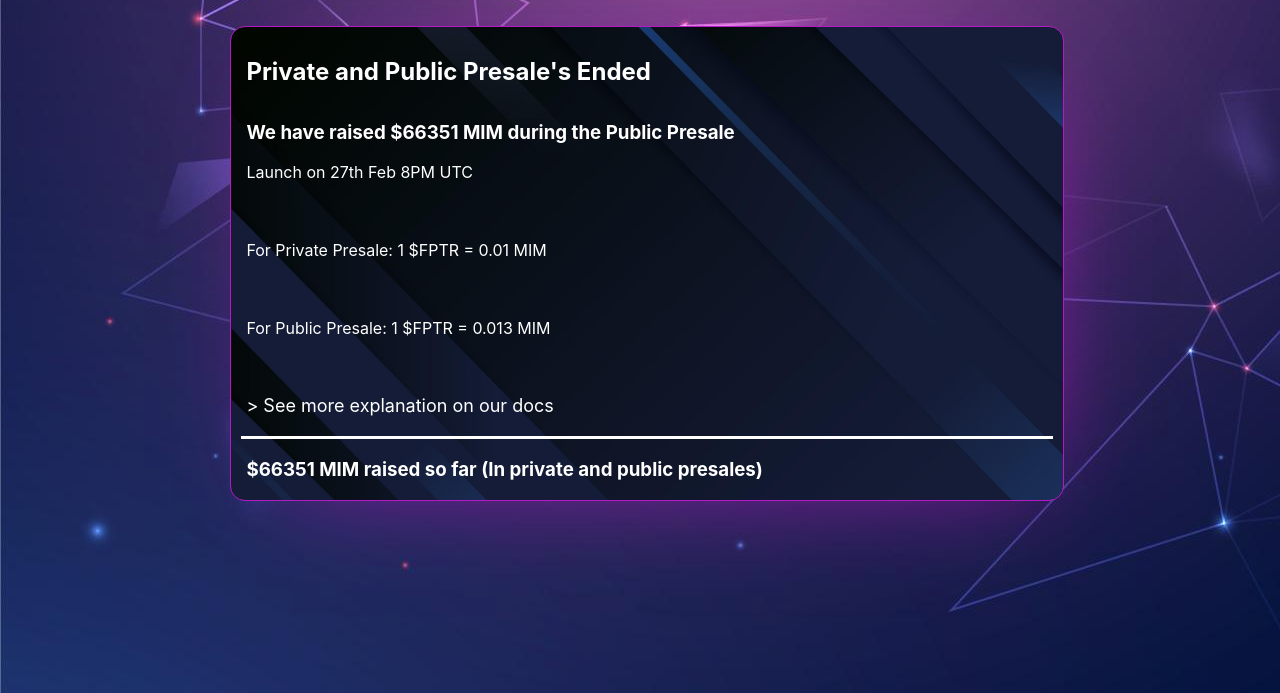
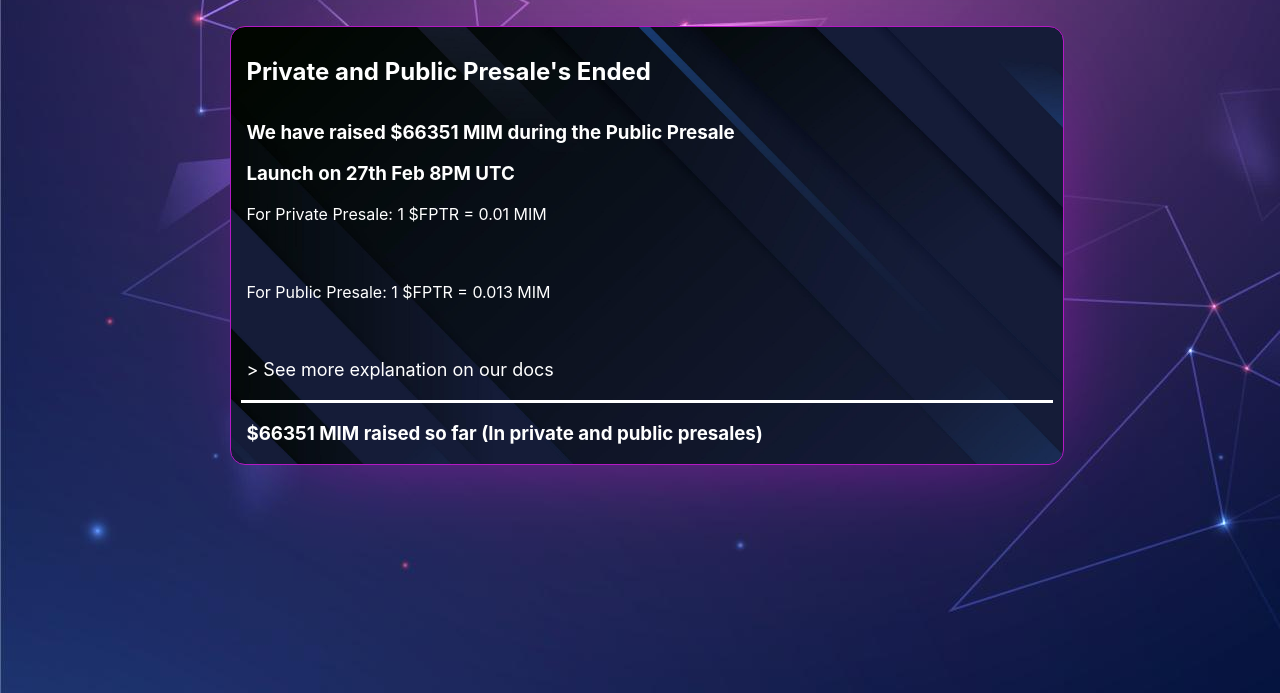
Before and after one commit to 0xHecker/fantomprinter-presale, a website: page index.html in a window 1280 px wide. Shown: the part 107-800 px from the top of the page. Drawn offline with Linux system fonts and the light colour scheme; a script that the page names is missing.

Commit message:
Update index.html

```diff
--- a/index.html
+++ b/index.html
@@ -43,7 +43,7 @@
         <!-- <h2 id="wltext"></h2> -->
         <h2>Private and Public Presale's Ended</h2>
         <h3>We have raised <!-- <span id="raised">NaN</span> --> $66351 MIM during the Public Presale</h3>
-        <p>Launch on 27th Feb 8PM UTC</p>
+        <h3>Launch on 27th Feb 8PM UTC</h3>
         <p>For Private Presale: 1 $FPTR = 0.01 MIM</p>
         <p>For Public Presale: 1 $FPTR = 0.013 MIM</p>
 
```
